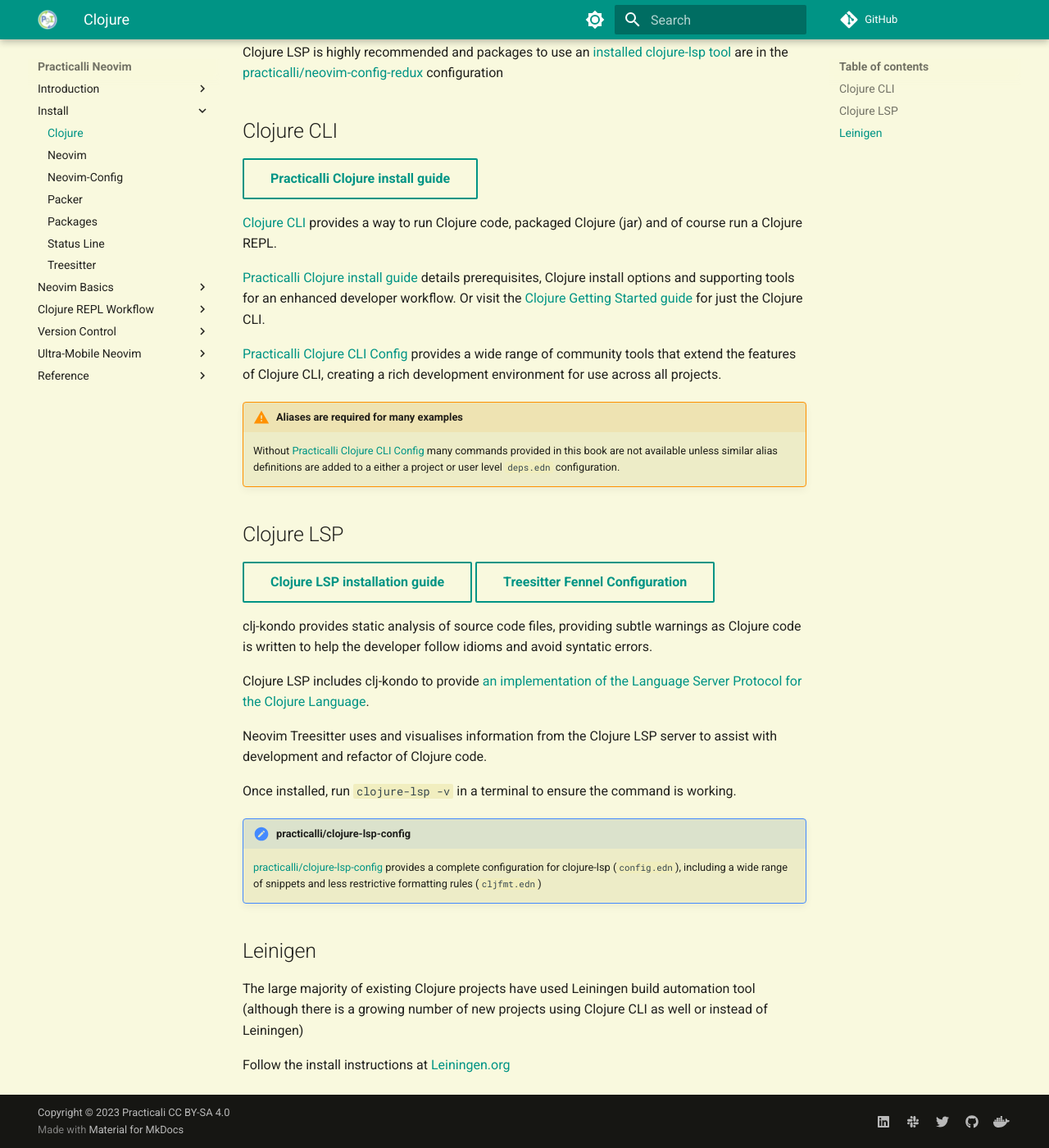
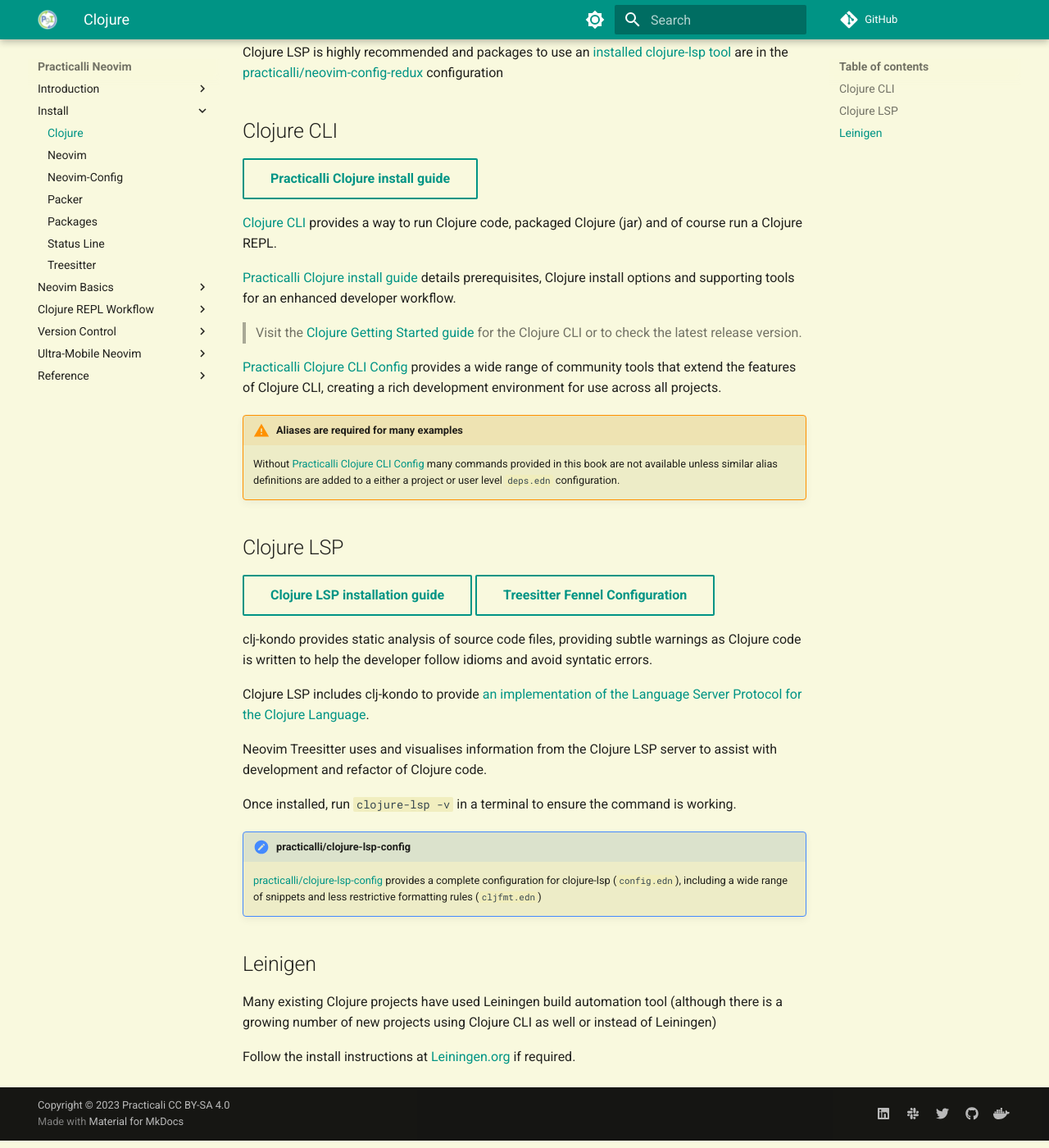
Before and after one commit to practicalli/neovim, an MkDocs documentation site: the page built from docs/install/clojure.md, in a window 1280 px wide and 1400 px high, scrolled down 196 px. Shown: the whole window at 82% size. Built offline with MkDocs 1.6.1 and Material for MkDocs 9.7.7, drawn with Linux system fonts in a browser that asks for light colours; comment, search, counter and statistics services are not loaded.

Commit message:
install: improve description of clojure install

```diff
--- a/docs/install/clojure.md
+++ b/docs/install/clojure.md
@@ -11,7 +11,9 @@
 
 [Clojure CLI](https://clojure.org/guides/deps_and_cli){target=_blank} provides a way to run Clojure code, packaged Clojure (jar) and of course run a Clojure REPL.
 
-[Practicalli Clojure install guide](https://practical.li/clojure/install/){target=_blank} details prerequisites, Clojure install options and supporting tools for an enhanced developer workflow.  Or visit the [Clojure Getting Started guide](https://clojure.org/guides/getting_started){target=_blank} for just the Clojure CLI.
+[Practicalli Clojure install guide](https://practical.li/clojure/install/){target=_blank} details prerequisites, Clojure install options and supporting tools for an enhanced developer workflow.
+
+> Visit the [Clojure Getting Started guide](https://clojure.org/guides/getting_started){target=_blank} for the Clojure CLI or to check the latest release version.
 
 [Practicalli Clojure CLI Config](https://practical.li/clojure/clojure-cli/install/community-tools.html){target=_blank} provides a wide range of community tools that extend the features of Clojure CLI, creating a rich development environment for use across all projects.
 
@@ -38,6 +40,6 @@
 
 ## Leinigen
 
-The large majority of existing Clojure projects have used Leiningen build automation tool (although there is a growing number of new projects using Clojure CLI as well or instead of Leiningen)
+Many existing Clojure projects have used Leiningen build automation tool (although there is a growing number of new projects using Clojure CLI as well or instead of Leiningen)
 
-Follow the install instructions at [Leiningen.org](https://leiningen.org/){target=_blank}
+Follow the install instructions at [Leiningen.org](https://leiningen.org/){target=_blank} if required.
```
